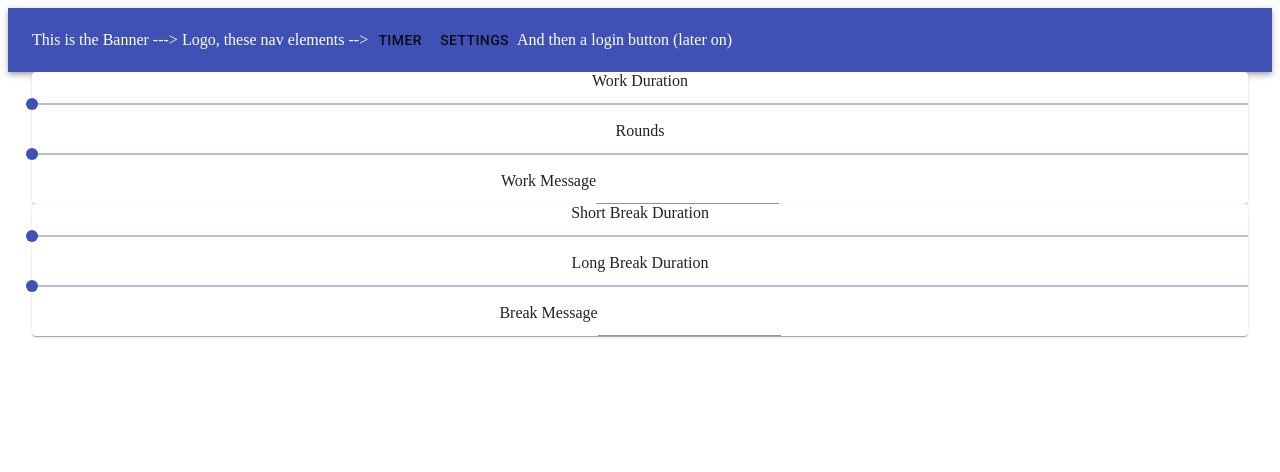
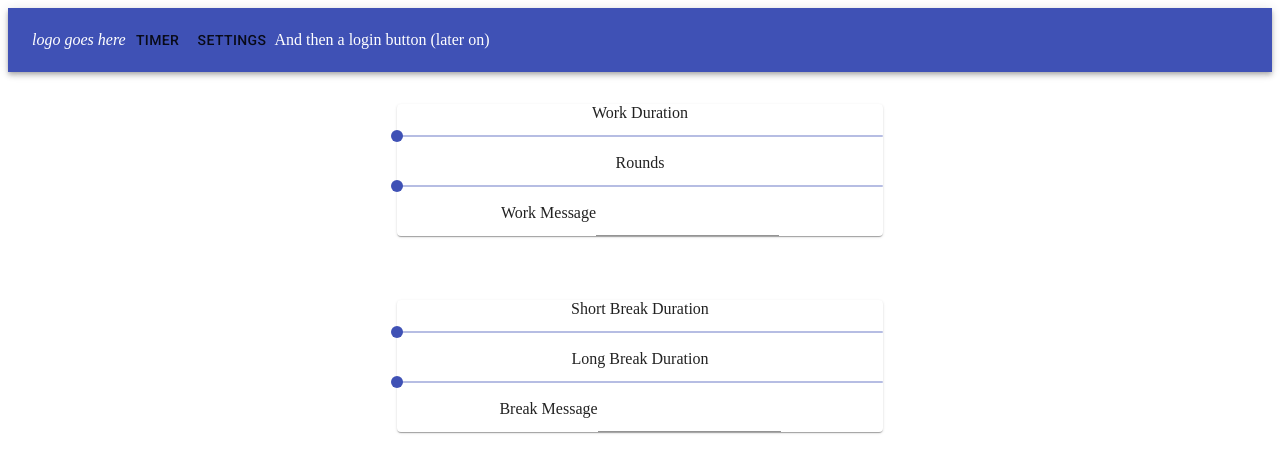
Before and after one commit to ARTurnerGit/pomodoro, a React (Create React App) app: page /settings in a window 1280 px wide. Shown: the top 472 px of the page. Built offline with nearby package versions, Linux system fonts and the light colour scheme.

Commit message:
rough layout of timer and settings complete

```diff
--- a/src/components/Banner.jsx
+++ b/src/components/Banner.jsx
@@ -6,7 +6,7 @@ const Banner = () => {
   return (
     <AppBar style={{ position: "static" }}>
       <Toolbar>
-        This is the Banner ---> Logo, these nav elements -->
+        <em>logo goes here</em>
         <Navbar />
         And then a login button (later on)
       </Toolbar>
--- a/src/components/BreakSettings.jsx
+++ b/src/components/BreakSettings.jsx
@@ -3,7 +3,7 @@ import { Paper, Slider, TextField } from "@material-ui/core";
 
 const BreakSettings = () => {
   return (
-    <Paper>
+    <Paper style={{ width: "40%", margin: "4vh 0" }}>
       Short Break Duration
       <Slider />
       Long Break Duration
--- a/src/components/Settings.jsx
+++ b/src/components/Settings.jsx
@@ -5,7 +5,9 @@ import { Container } from "@material-ui/core";
 
 const Settings = () => {
   return (
-    <Container>
+    <Container
+      style={{ display: "flex", flexDirection: "column", alignItems: "center" }}
+    >
       <WorkSettings />
       <BreakSettings />
     </Container>
--- a/src/components/Timer.jsx
+++ b/src/components/Timer.jsx
@@ -5,7 +5,7 @@ import { Container } from "@material-ui/core";
 
 const Timer = () => {
   return (
-    <Container>
+    <Container style={{ position: "absolute", top: "40vh" }}>
       <TimerDisplay />
       <TimerControl />
     </Container>
--- a/src/components/WorkSettings.jsx
+++ b/src/components/WorkSettings.jsx
@@ -3,7 +3,7 @@ import { Paper, Slider, TextField } from "@material-ui/core";
 
 const WorkSettings = () => {
   return (
-    <Paper>
+    <Paper style={{ width: "40%", margin: "4vh 0" }}>
       Work Duration
       <Slider />
       Rounds
```
